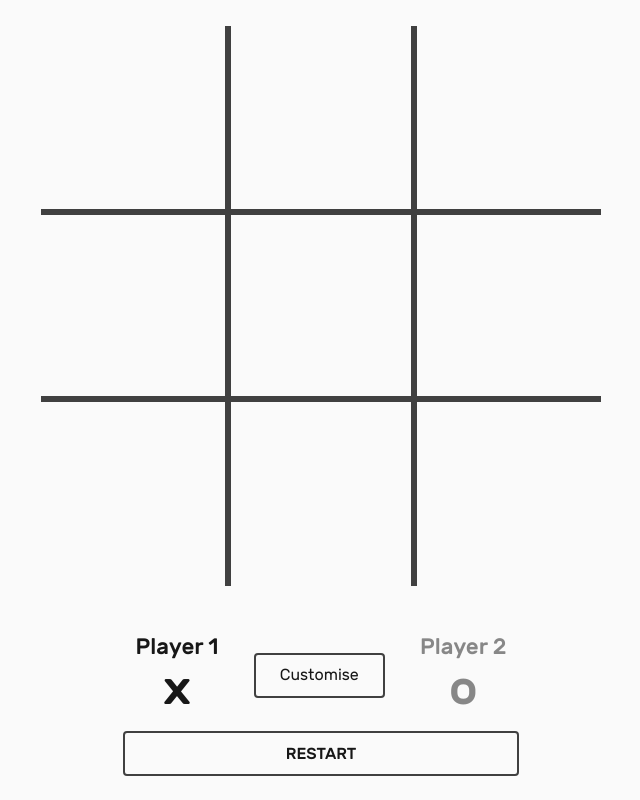
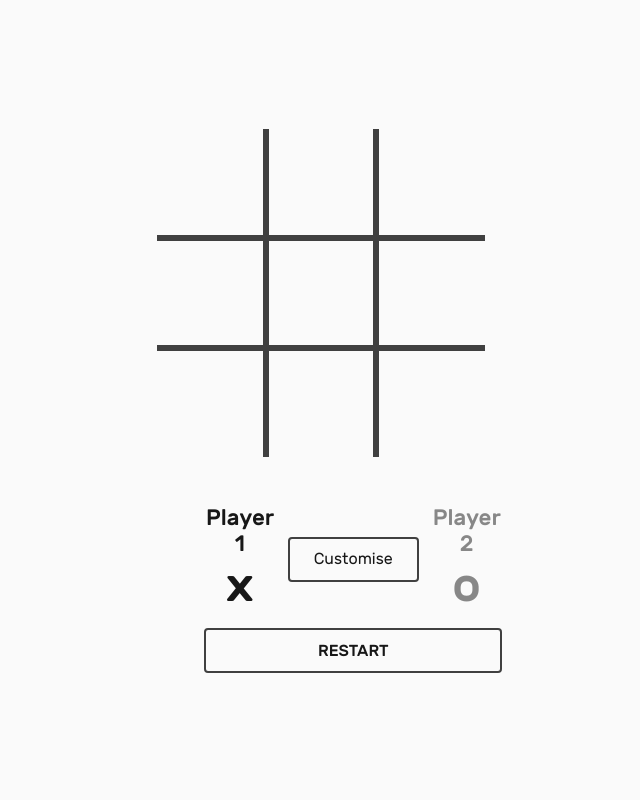
Before and after one commit to shonebinu/tic-tac-toe, a plain HTML site: page index.html in a window 1280 px wide. Shown: the whole page, without its empty margins (319-959 px from the left). Drawn offline with Linux system fonts and the light colour scheme.

Commit message:
fix: fix layout issue when the screen size changes

```diff
--- a/styles.css
+++ b/styles.css
@@ -55,8 +55,7 @@ main {
 main section.board {
   display: grid;
   grid-template: 1fr 1fr 1fr / 1fr 1fr 1fr;
-  height: 70vh;
-  font-size: 8rem;
+  font-size: 5rem;
 
   div {
     aspect-ratio: 1;
@@ -134,7 +133,7 @@ button:active {
 }
 
 .win-cell {
-  font-size: 120%;
+  font-size: 110%;
   color: var(--sec-font);
 }
 
```
